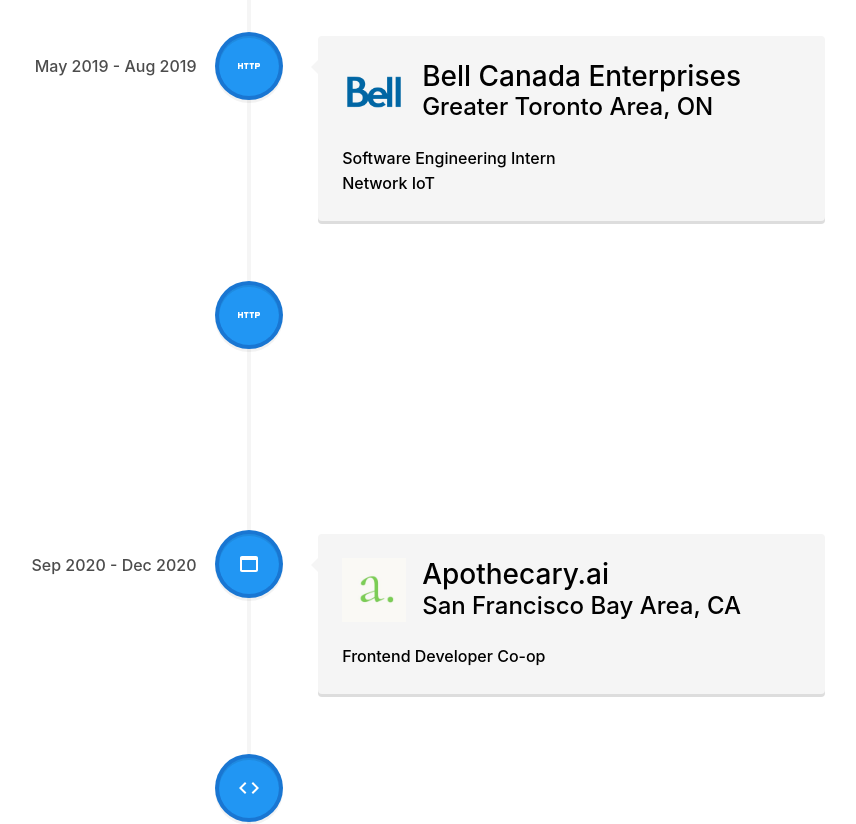
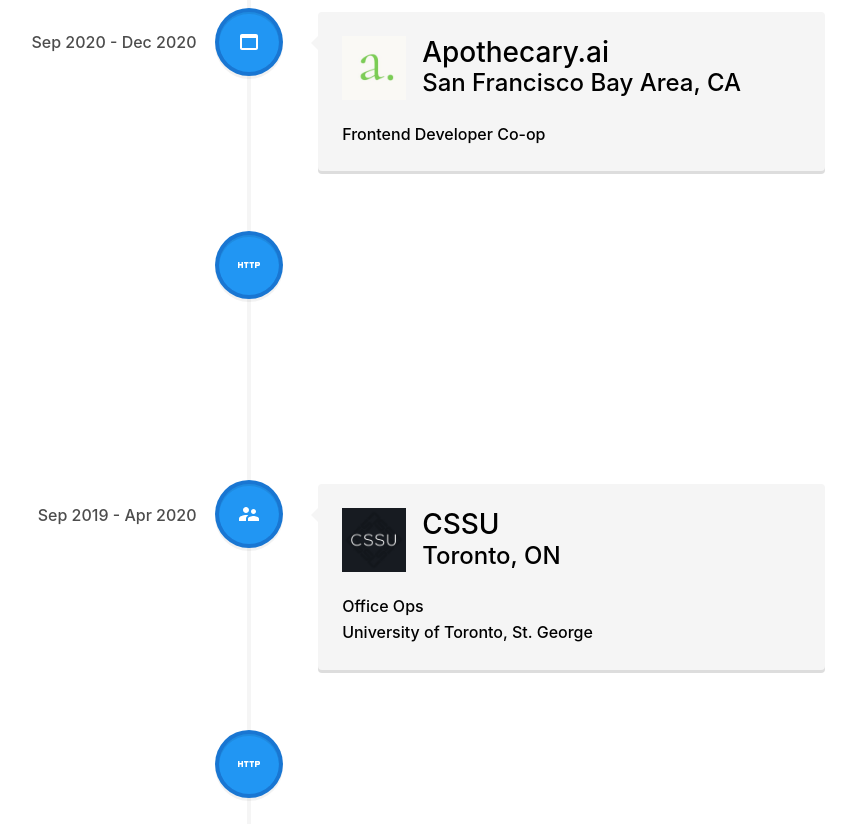
Before and after one commit to AlexXuChen/AlexXuChen.github.io, a React (Create React App) app: page /work in a window 1280 px wide. Shown: the part 340-1164 px from the top of the page, without its empty margins (391-1247 px from the left). Built offline with nearby package versions, Linux system fonts and the light colour scheme.

Commit message:
changed order of work

```diff
--- a/src/pages/styles.css
+++ b/src/pages/styles.css
@@ -30,6 +30,7 @@
     overflow: auto;
     top: 0; right: 0; bottom: 0; left: 0;
     display: flex;
+    margin-top: 7%;
 }
 
 hr {
--- a/src/pages/work.js
+++ b/src/pages/work.js
@@ -1,5 +1,5 @@
 import React, { Component } from "react";
-import { Http, FreeBreakfastOutlined, WebAssetOutlined, CodeOutlined } from '@material-ui/icons';
+import { Http, FreeBreakfastOutlined, WebAssetOutlined, CodeOutlined, SupervisorAccount } from '@material-ui/icons';
 import {
   VerticalTimeline,
   VerticalTimelineElement,
@@ -12,6 +12,7 @@
 import Apothecary from '../res/work/apothecary.bmp';
 import Bell from '../res/work/bell.bmp';
 import Starbucks from '../res/work/starbucks.bmp';
+import CSSU from '../res/work/cssu.bmp';
 
 class Work extends Component {
   render() {
@@ -22,28 +23,87 @@
         <br />
         <br />
         <VerticalTimeline className="vertical-timeline-custom-line">
+
         <VerticalTimelineElement
           className="vertical-timeline-element--work"
           contentStyle={{ background: "rgb(33, 150, 243)", color: "#fff" }}
           contentArrowStyle={{ borderRight: "7px solid  rgb(33, 150, 243)" }}
-            date="Jun 2017 - Aug 2018"
-            dateStyle={{ color: "#fff" }}
+          date="May 2021 - present"
           iconStyle={{ background: "rgb(33, 150, 243)", color: "#fff" }}
-            icon={<FreeBreakfastOutlined/>}
+          icon={ <CodeOutlined/> }
         >
           <div className="timeline-info">
-              <img className="timeline-pic" src={Starbucks} alt="Starbucks"/>
+              <img className="timeline-pic" src={RedHat} alt="RedHat"/>
             <div className="timeline-text">
-                <h3 className="vertical-timeline-element-title">Starbucks</h3>
-                <h4 className="vertical-timeline-element-subtitle">Mississauga, ON</h4>
+              <h3 className="vertical-timeline-element-title">Red Hat Software</h3>
+              <h4 className="vertical-timeline-element-subtitle">Toronto, ON</h4>
+            </div>
+          </div>
+          <p>Software Developer Intern</p>
+        </VerticalTimelineElement>
+
+        <VerticalTimelineElement
+          className="vertical-timeline-element--work"
+          contentStyle={{ background: "rgb(245,245,245) ", color: "#000" }}
+          contentArrowStyle={{ borderRight: "7px solid  rgb(245,245,245)" }}
+          date="Sep 2020 - Dec 2020"
+          iconStyle={{ background: "rgb(33, 150, 243)", color: "#fff" }}
+          icon={<WebAssetOutlined/>}
+        >
+        <div className="timeline-info">
+          <img className="timeline-pic" src={Apothecary} alt="Apothecary.ai"/>
+            <div className="timeline-text">
+              <h3 className="vertical-timeline-element-title">Apothecary.ai</h3>
+              <h4 className="vertical-timeline-element-subtitle">San Francisco Bay Area, CA</h4>
+            </div>
+          </div>
+          <p>Frontend Developer Co-op</p>
+        </VerticalTimelineElement>
+
+        <VerticalTimelineElement
+          className="vertical-timeline-element--work"
+          contentStyle={{ background: "rgb(33, 150, 243)", color: "#fff" }}
+          contentArrowStyle={{ borderRight: "7px solid  rgb(33, 150, 243)" }}
+          date="May 2020 - Aug 2020"
+          iconStyle={{ background: "rgb(33, 150, 243)", color: "#fff" }}
+          icon={<Http/>}
+        >
+          <div className="timeline-info">
+            <img className="timeline-pic" src={Bell} alt="Bell"/>
+            <div className="timeline-text">
+              <h3 className="vertical-timeline-element-title">Bell Canada Enterprises</h3>
+              <h4 className="vertical-timeline-element-subtitle">Greater Toronto Area, ON</h4>
             </div>
           </div>
           <p>
-              Partner
+            Backend Developer Intern
             <br/>
-              Barista
+            Network IoT
           </p>
         </VerticalTimelineElement>
+
+        <VerticalTimelineElement
+          className="vertical-timeline-element--work"
+          contentStyle={{ background: "rgb(245,245,245) ", color: "#000" }}
+          contentArrowStyle={{ borderRight: "7px solid  rgb(245,245,245)" }}
+          date="Sep 2019 - Apr 2020"
+          iconStyle={{ background: "rgb(33, 150, 243)", color: "#fff" }}
+          icon={<SupervisorAccount/>}
+        >
+          <div className="timeline-info">
+            <img className="timeline-pic" src={CSSU} alt="CSSU"/>
+            <div className="timeline-text">
+              <h3 className="vertical-timeline-element-title">CSSU</h3>
+              <h4 className="vertical-timeline-element-subtitle">Toronto, ON</h4>
+            </div>
+          </div>
+          <p>
+            Office Ops
+            <br/>
+            University of Toronto, St. George
+          </p>
+        </VerticalTimelineElement>
+
         <VerticalTimelineElement
           className="vertical-timeline-element--work"
           contentStyle={{ background: "rgb(245,245,245) ", color: "#000" }}
@@ -65,61 +125,28 @@
             Network IoT
           </p>
         </VerticalTimelineElement>
+
         <VerticalTimelineElement
             className="vertical-timeline-element--work"
             contentStyle={{ background: "rgb(33, 150, 243)", color: "#fff" }}
             contentArrowStyle={{ borderRight: "7px solid  rgb(33, 150, 243)" }}
-            date="May 2020 - Aug 2020"
+            date="Jun 2017 - Aug 2018"
+            dateStyle={{ color: "#fff" }}
             iconStyle={{ background: "rgb(33, 150, 243)", color: "#fff" }}
-            icon={<Http/>}
+            icon={<FreeBreakfastOutlined/>}
           >
             <div className="timeline-info">
-              <img className="timeline-pic" src={Bell} alt="Bell"/>
+              <img className="timeline-pic" src={Starbucks} alt="Starbucks"/>
               <div className="timeline-text">
-                <h3 className="vertical-timeline-element-title">Bell Canada Enterprises</h3>
-                <h4 className="vertical-timeline-element-subtitle">Greater Toronto Area, ON</h4>
+                <h3 className="vertical-timeline-element-title">Starbucks</h3>
+                <h4 className="vertical-timeline-element-subtitle">Mississauga, ON</h4>
               </div>
             </div>
             <p>
-              Backend Developer Intern
-              <br/>
-              Network IoT
+              Partner
             </p>
           </VerticalTimelineElement>
-          <VerticalTimelineElement
-            className="vertical-timeline-element--work"
-            contentStyle={{ background: "rgb(245,245,245) ", color: "#000" }}
-            contentArrowStyle={{ borderRight: "7px solid  rgb(245,245,245)" }}
-            date="Sep 2020 - Dec 2020"
-            iconStyle={{ background: "rgb(33, 150, 243)", color: "#fff" }}
-            icon={<WebAssetOutlined/>}
-          >
-          <div className="timeline-info">
-            <img className="timeline-pic" src={Apothecary} alt="Apothecary.ai"/>
-              <div className="timeline-text">
-                <h3 className="vertical-timeline-element-title">Apothecary.ai</h3>
-                <h4 className="vertical-timeline-element-subtitle">San Francisco Bay Area, CA</h4>
-              </div>
-            </div>
-            <p>Frontend Developer Co-op</p>
-          </VerticalTimelineElement>
-          <VerticalTimelineElement
-            className="vertical-timeline-element--work"
-            contentStyle={{ background: "rgb(33, 150, 243)", color: "#fff" }}
-            contentArrowStyle={{ borderRight: "7px solid  rgb(33, 150, 243)" }}
-            date="May 2021 - present"
-            iconStyle={{ background: "rgb(33, 150, 243)", color: "#fff" }}
-            icon={ <CodeOutlined/> }
-          >
-            <div className="timeline-info">
-                <img className="timeline-pic" src={RedHat} alt="RedHat"/>
-              <div className="timeline-text">
-                <h3 className="vertical-timeline-element-title">Red Hat Software</h3>
-                <h4 className="vertical-timeline-element-subtitle">Toronto, ON</h4>
-              </div>
-            </div>
-            <p>Software Developer Intern</p>
-          </VerticalTimelineElement>
+
         </VerticalTimeline>
       </div>
     );
```
Also changed, not shown: src/res/work/cssu.bmp (added). Lines whose indentation alone changed are shown as unchanged.
